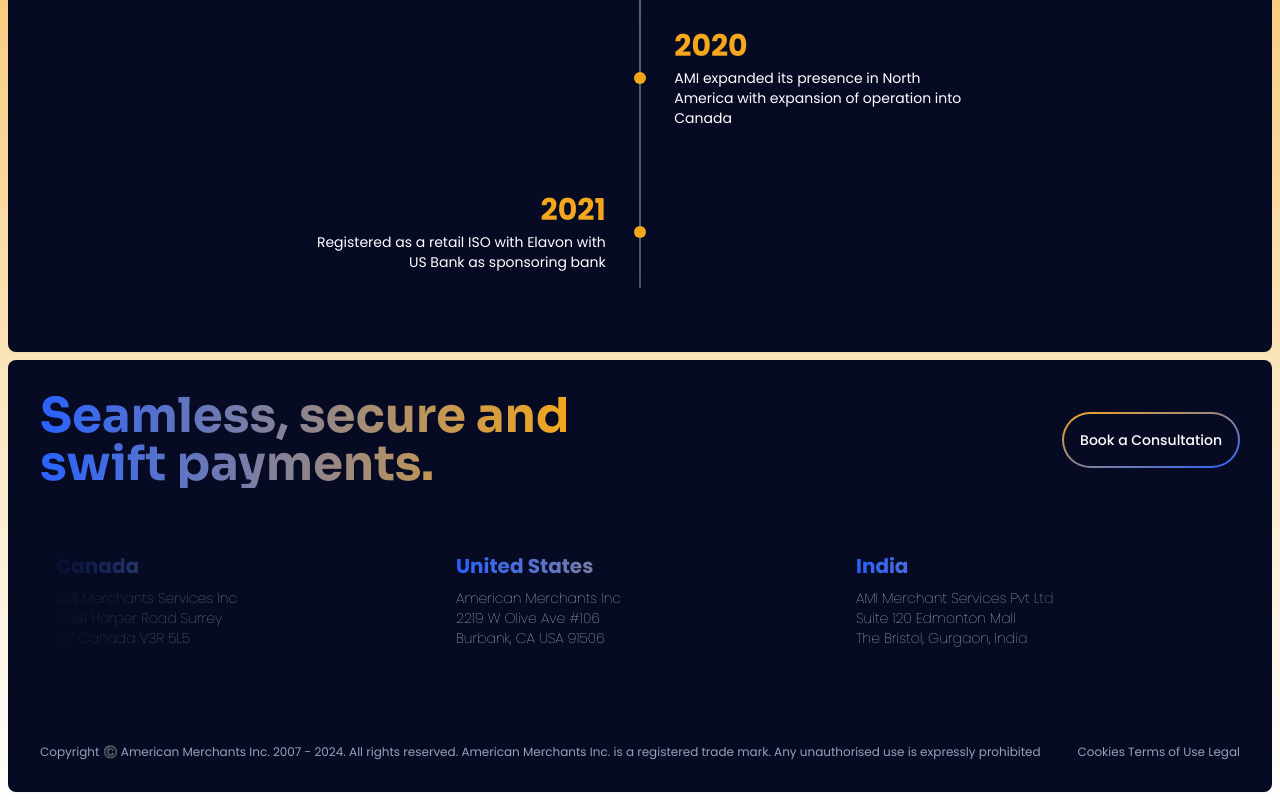
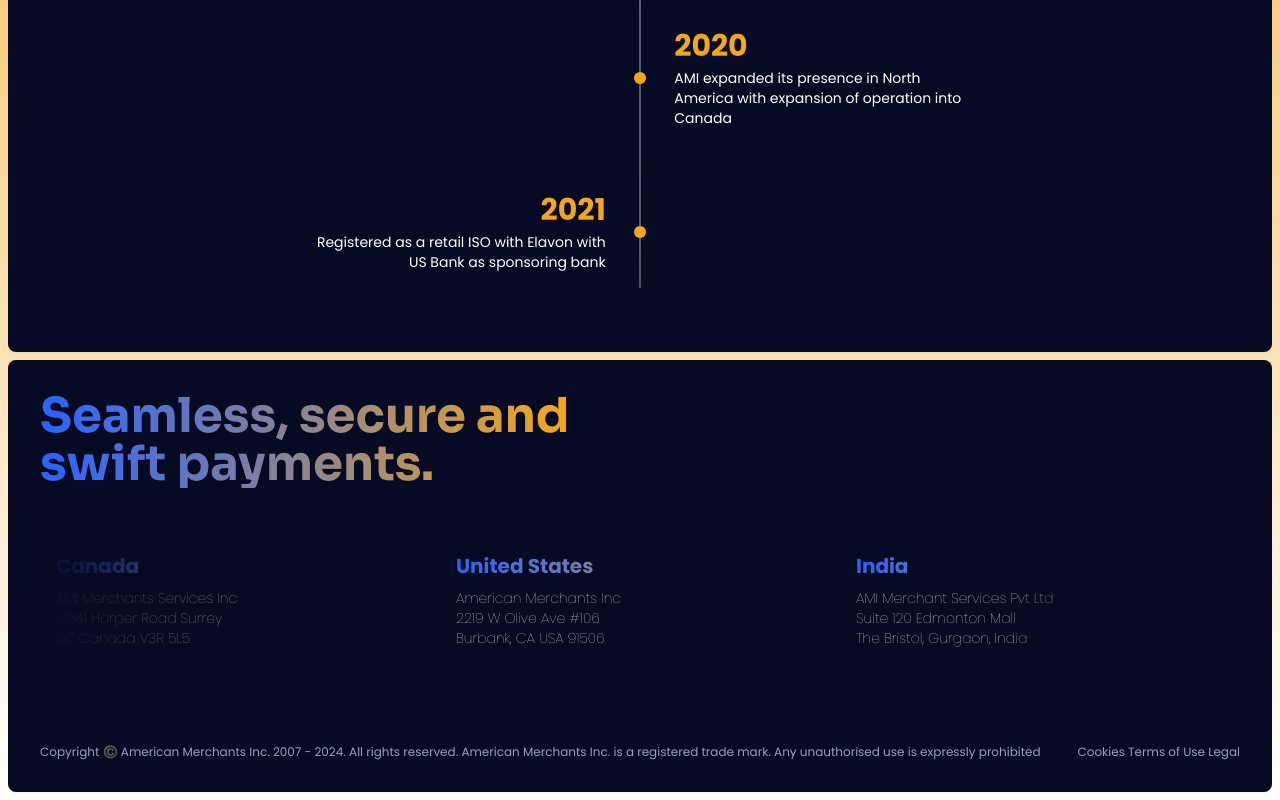
Before and after one commit to thecodizt/labs-ami-web, a Next.js app: page / in a window 1280 px wide. Shown: the part 2052-2852 px from the top of the page. Built offline with nearby package versions, Linux system fonts and the light colour scheme.

Commit message:
ADD: Open in new tab

```diff
--- a/components/footer.tsx
+++ b/components/footer.tsx
@@ -1,8 +1,6 @@
 "use client";
 import { Button } from "./ui/button";
 import { useRouter } from "next/navigation";
-import { Input } from "./ui/input";
-import Image from "next/image";
 import { MoveUpFadeInSection } from "./ui/move-up-fade-in-section";
 import { InfiniteMovingCardsFooter } from "./ui/infinite-moving-cards-footer";
 
@@ -37,10 +35,10 @@
 						Seamless, secure and <br /> swift payments.
 					</MoveUpFadeInSection>
 
-					<MoveUpFadeInSection className="bg-gradient-to-br from-GOLD to-BLUE rounded-full p-[2px]">
+					{/* <MoveUpFadeInSection className="bg-gradient-to-br from-GOLD to-BLUE rounded-full p-[2px]">
 						<Button
 							variant={"ghost"}
-							onClick={() => router.push("/contact-us")}
+							onClick={() => router.push("https://www.americanmerchantsinc.com/contact/")}
 							className={
 								"rounded-full h-full w-full p-4 bg-PURPLE hover:bg-PURPLE text-white text-sm"
 							}
@@ -48,7 +46,7 @@
 						>
 							Book a Consultation
 						</Button>
-					</MoveUpFadeInSection>
+					</MoveUpFadeInSection> */}
 				</div>
 				<div className="w-full flex items-center justify-between gap-4 text-3xl">
 					{/* <MoveUpFadeInSection className="flex flex-col gap-2 w-full">
@@ -99,7 +97,7 @@
 						Seamless, secure and <br /> swift payments.
 					</MoveUpFadeInSection>
 
-					<MoveUpFadeInSection className="bg-gradient-to-br from-GOLD to-BLUE rounded-full p-[2px]">
+					{/* <MoveUpFadeInSection className="bg-gradient-to-br from-GOLD to-BLUE rounded-full p-[2px]">
 						<Button
 							variant={"ghost"}
 							onClick={() => router.push("/contact-us")}
@@ -110,7 +108,7 @@
 						>
 							Book a Consultation
 						</Button>
-					</MoveUpFadeInSection>
+					</MoveUpFadeInSection> */}
 				</div>
 
 				<div className="w-full flex items-center justify-between gap-4 text-3xl">
--- a/components/ui/video-overlay.tsx
+++ b/components/ui/video-overlay.tsx
@@ -27,7 +27,7 @@
 
   const handleVideoEnd = () => {
     onClose();
-    router.push(redirectUrl);
+    window.open(redirectUrl, '_blank', 'noopener,noreferrer');
   };
 
   return (
```
